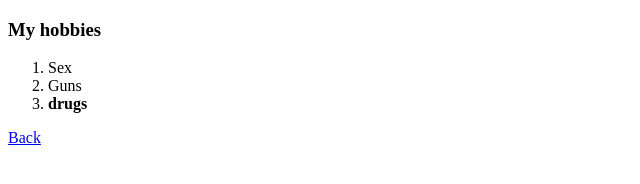
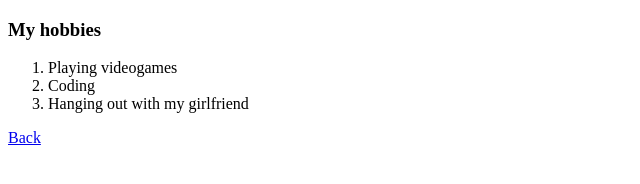
Before and after one commit to farsoudi/CV, a plain HTML site: page hobbies.html in a window 1280 px wide. Shown: the whole page, without its empty margins (0-640 px from the left). Drawn offline with Linux system fonts and the light colour scheme.

Commit message:
Update hobbies.html

```diff
--- a/hobbies.html
+++ b/hobbies.html
@@ -7,9 +7,9 @@
   <body>
     <h3>My hobbies</h3>
       <ol>
-        <li>Sex</li>
-        <li>Guns</li>
-        <li><strong>drugs</strong></li>
+        <li>Playing videogames</li>
+        <li>Coding</li>
+        <li>Hanging out with my girlfriend</li>
       </ol>
     <a href="index.html">Back</a>
   </body>
```
